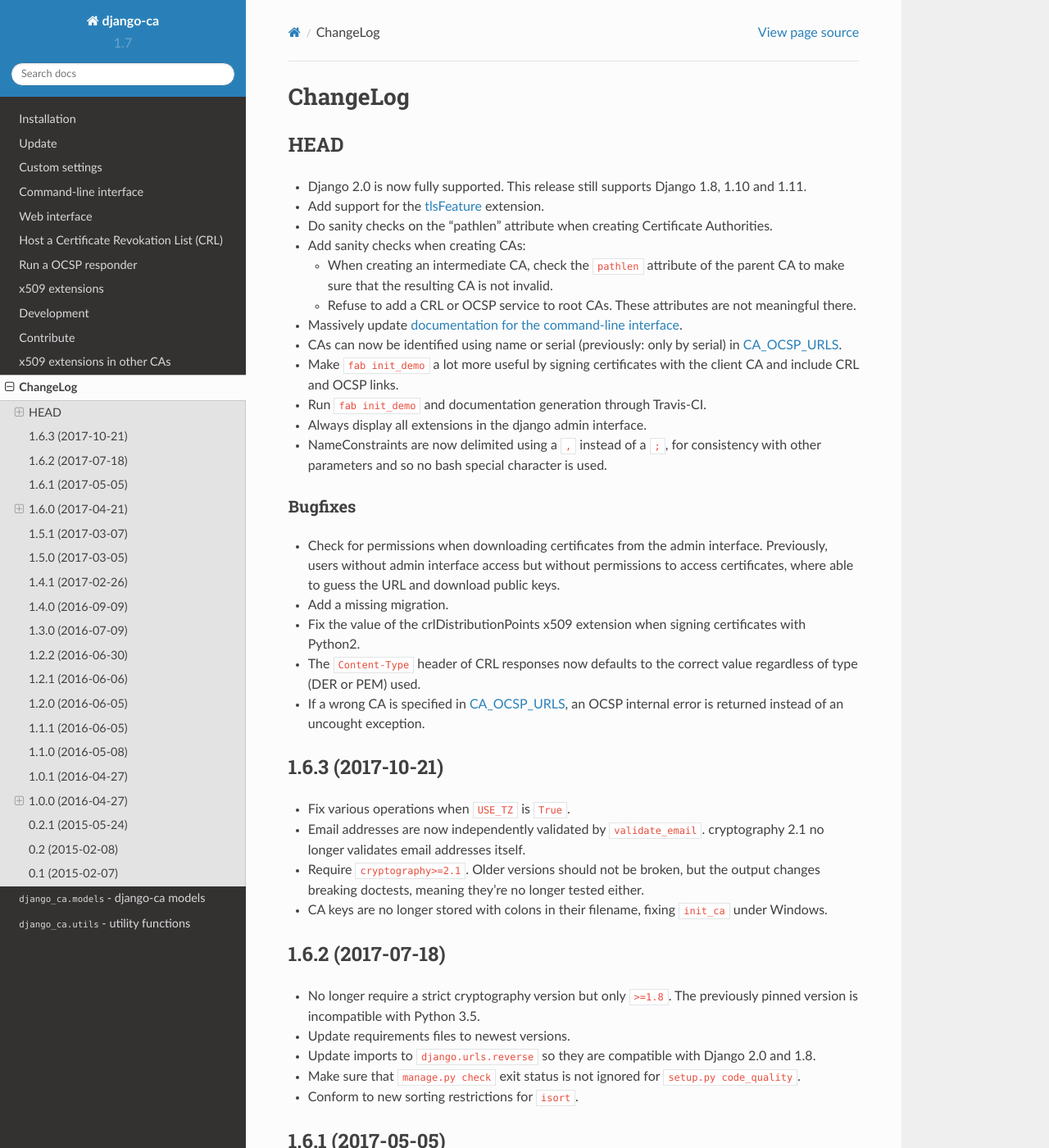
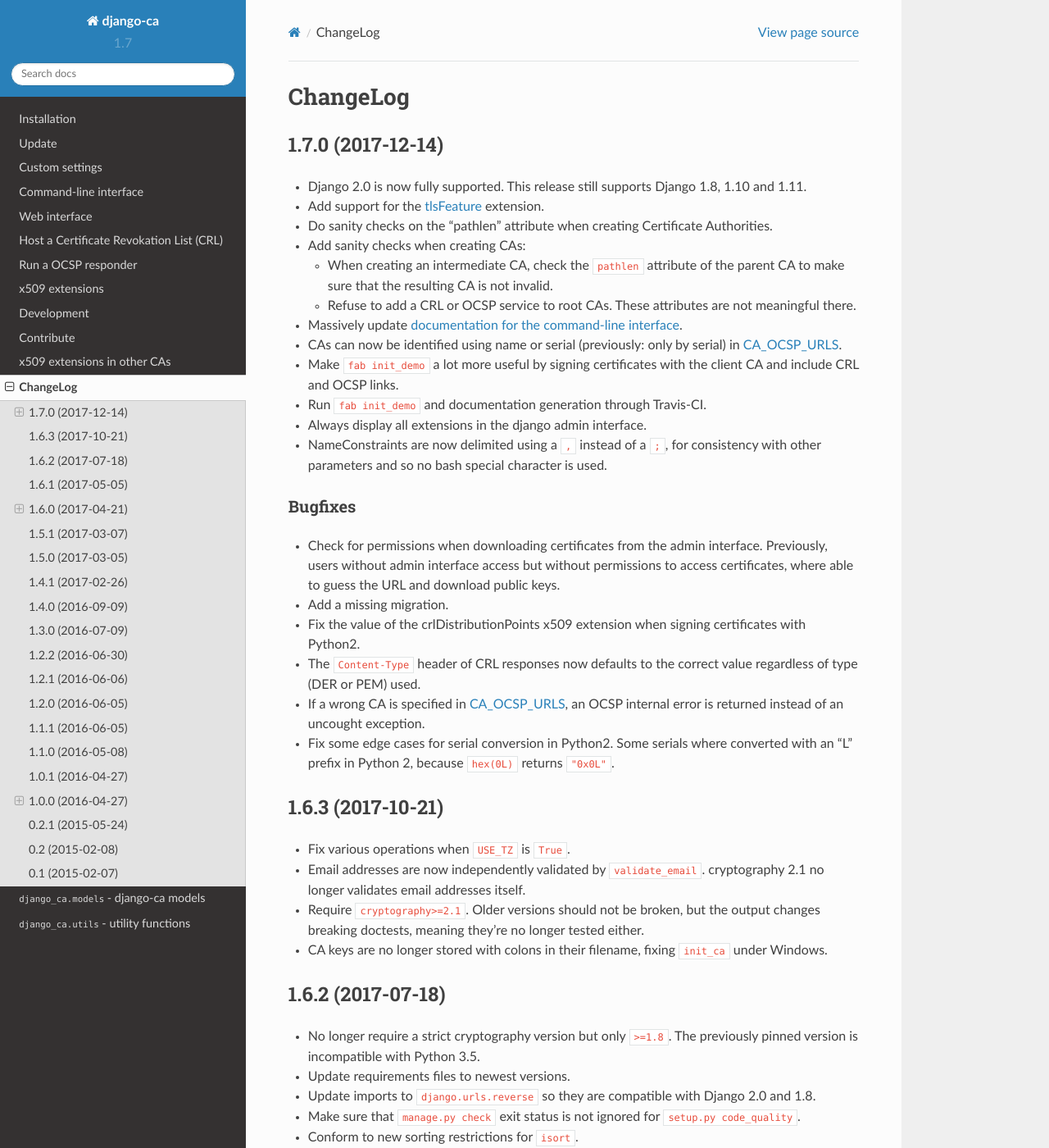
Before and after one commit to mathiasertl/django-ca, a Sphinx documentation site: the page built from docs/source/changelog.rst, in a window 1280 px wide and 1400 px high. Shown: the whole window at 82% size. Built offline with Sphinx 7.4.7 and the Read the Docs theme 2.0.0, drawn with Linux system fonts in a browser that asks for light colours.

Commit message:
update changelog

```diff
--- a/docs/source/changelog.rst
+++ b/docs/source/changelog.rst
@@ -4,9 +4,11 @@
 
 .. _changelog-head:
 
-****
-HEAD
-****
+.. _changelog-1.7.0:
+
+******************
+1.7.0 (2017-12-14)
+******************
 
 * Django 2.0 is now fully supported. This release still supports Django 1.8, 1.10 and 1.11.
 * Add support for the :ref:`tlsFeature <extension-tls-feature>` extension.
@@ -39,6 +41,8 @@
   (DER or PEM) used.
 * If a wrong CA is specified in :ref:`CA_OCSP_URLS <settings-ca-ocsp-urls>`, an OCSP internal error
   is returned instead of an uncought exception.
+* Fix some edge cases for serial conversion in Python2. Some serials where converted with an "L"
+  prefix in Python 2, because ``hex(0L)`` returns ``"0x0L"``.
 
 .. _changelog-1.6.3:
 
```
